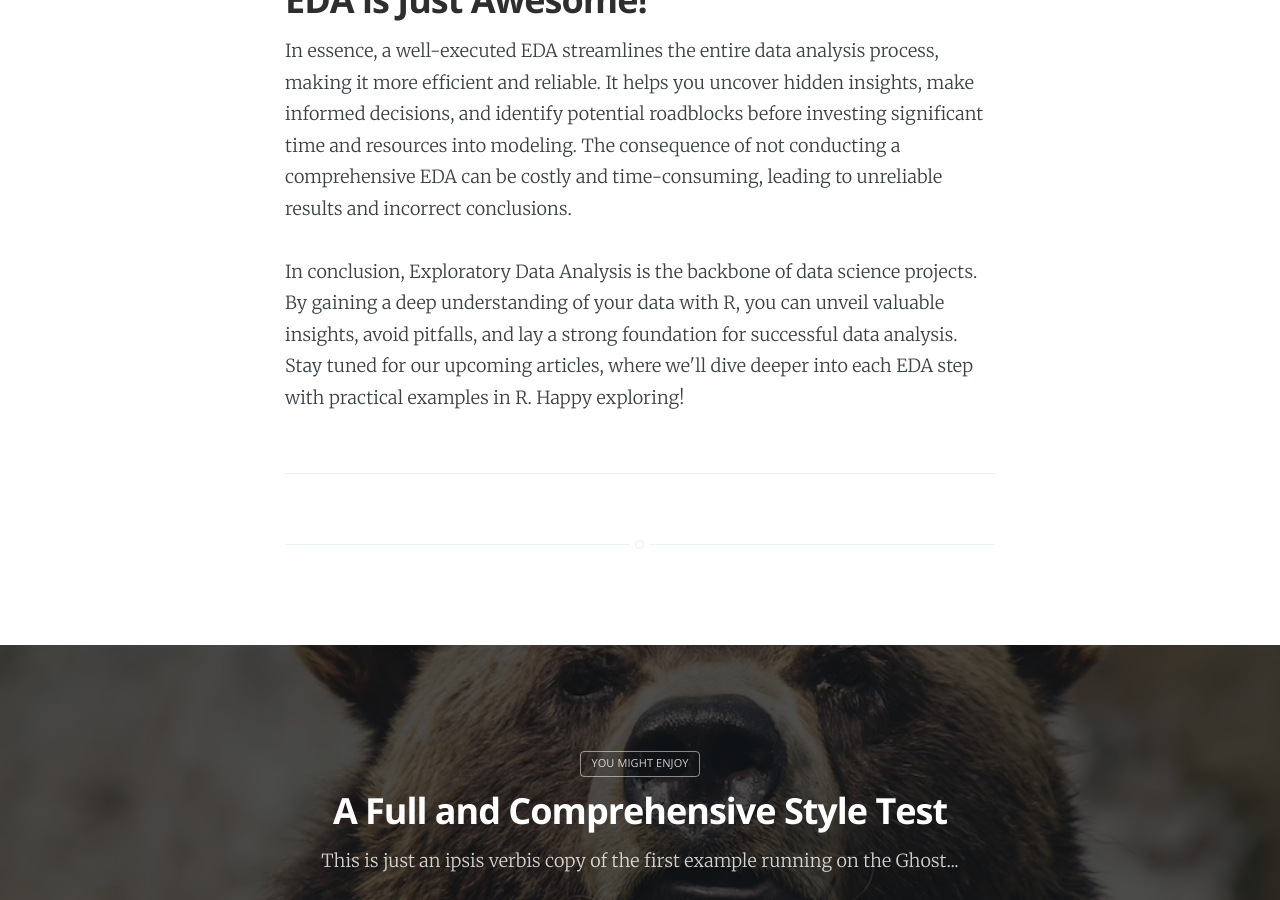
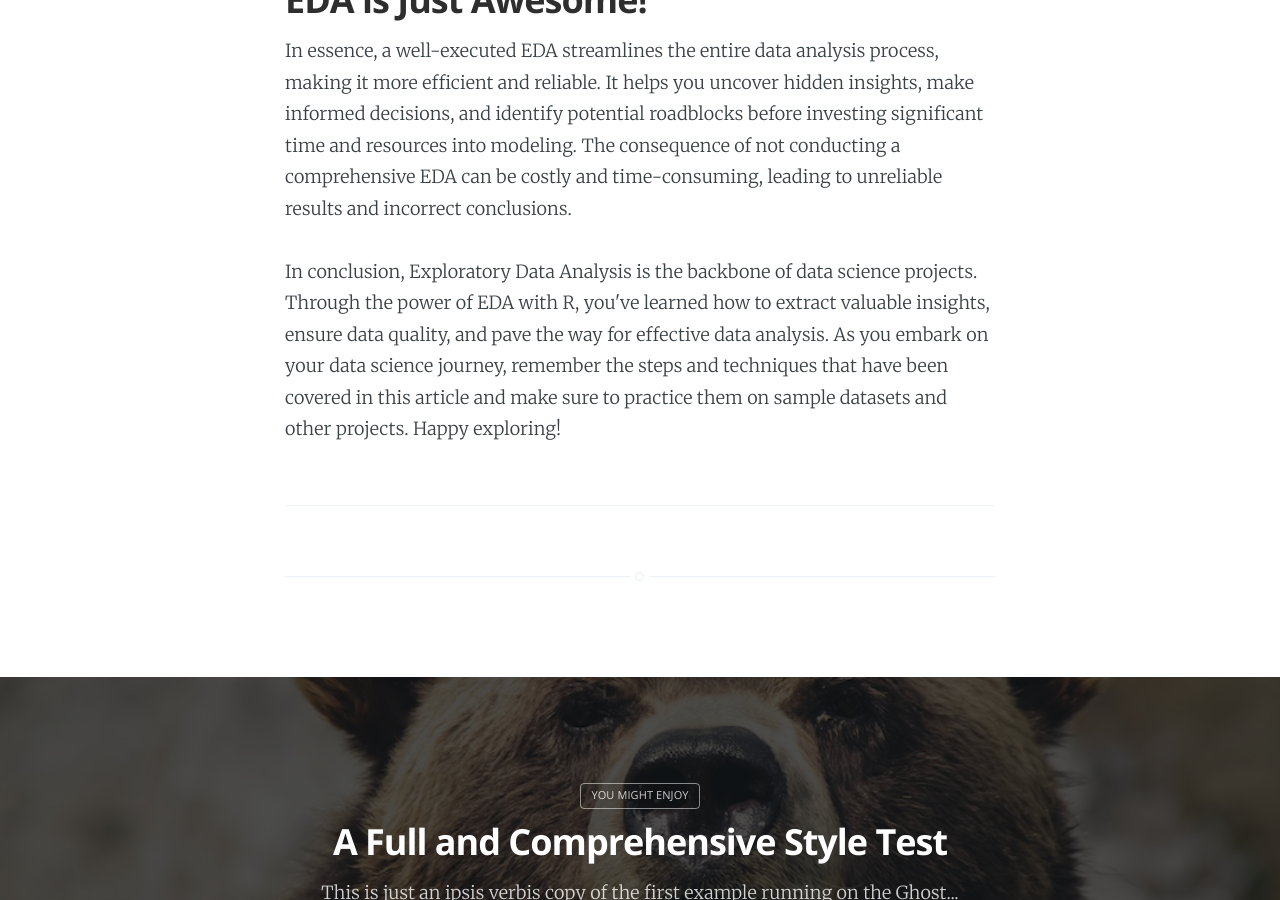
Before and after one commit to isaacaguilar97/my-blog, a Jekyll site: the page built from _posts/2023-09-01-EDA-basics.md, in a window 1280 px wide and 900 px high, scrolled down 13412 px. Built offline with Jekyll 4.4.1, drawn with Linux system fonts in a browser that asks for light colours; nearby versions of some CDN libraries.

Commit message:
adding call to action

```diff
--- a/_posts/2023-09-01-EDA-basics.md
+++ b/_posts/2023-09-01-EDA-basics.md
@@ -208,4 +208,4 @@ Discrete variables, such as 'count,' can also be visualized using histograms. Ho
 
 <p>In essence, a well-executed EDA streamlines the entire data analysis process, making it more efficient and reliable. It helps you uncover hidden insights, make informed decisions, and identify potential roadblocks before investing significant time and resources into modeling. The consequence of not conducting a comprehensive EDA can be costly and time-consuming, leading to unreliable results and incorrect conclusions.</p>
 
-<p>In conclusion, Exploratory Data Analysis is the backbone of data science projects. By gaining a deep understanding of your data with R, you can unveil valuable insights, avoid pitfalls, and lay a strong foundation for successful data analysis. Stay tuned for our upcoming articles, where we'll dive deeper into each EDA step with practical examples in R. Happy exploring!</p>
+<p>In conclusion, Exploratory Data Analysis is the backbone of data science projects. Through the power of EDA with R, you've learned how to extract valuable insights, ensure data quality, and pave the way for effective data analysis. As you embark on your data science journey, remember the steps and techniques that have been covered in this article and make sure to practice them on sample datasets and other projects. Happy exploring!</p>
```
